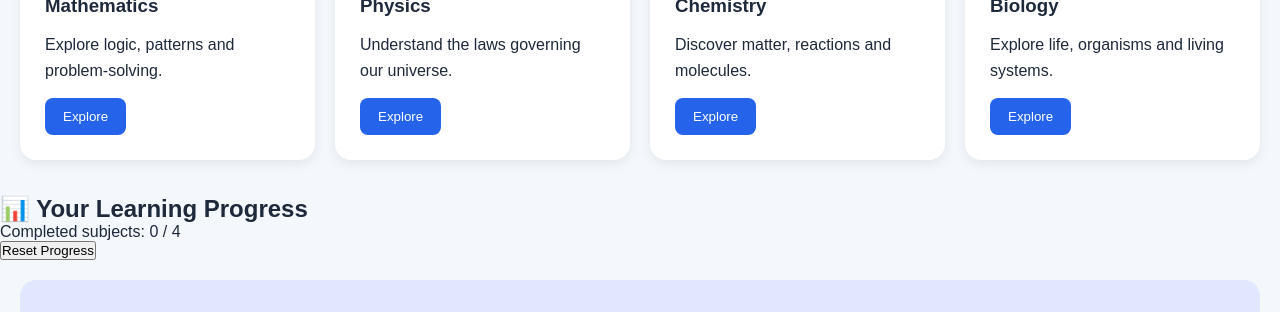
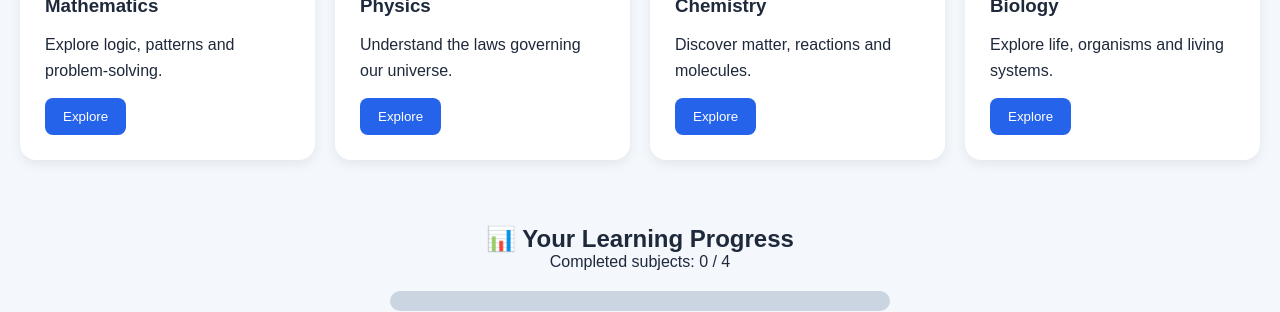
Before and after one commit to mohammadfuad013-lang/Deep-Learning-Hub, a plain HTML site: page index.html in a window 1280 px wide. Shown: the part 488-800 px from the top of the page. Drawn offline with Linux system fonts and the light colour scheme.

Commit message:
Add styles for progress tracking components
Added styles for progress tracking UI components including progress area, progress bar, and reset button.

```diff
--- a/style.css
+++ b/style.css
@@ -136,3 +136,39 @@ background: #1e293b;
 body.dark .hero {
 background: linear-gradient(135deg, #111827, #312e81);
 }
+/* PROGRESS TRACKING */
+
+.progressArea {
+    padding: 30px 20px;
+    text-align: center;
+}
+
+.progressBar {
+    width: 100%;
+    max-width: 500px;
+    height: 20px;
+    background: #cbd5e1;
+    border-radius: 20px;
+    overflow: hidden;
+    margin: 20px auto;
+}
+
+#progressFill {
+    width: 0%;
+    height: 100%;
+    background: #16a34a;
+    transition: width 0.5s ease;
+}
+
+.resetBtn {
+    padding: 10px 15px;
+    border: none;
+    background: #dc2626;
+    color: white;
+    border-radius: 8px;
+    cursor: pointer;
+}
+
+body.dark .progressBar {
+    background: #334155;
+}
```
